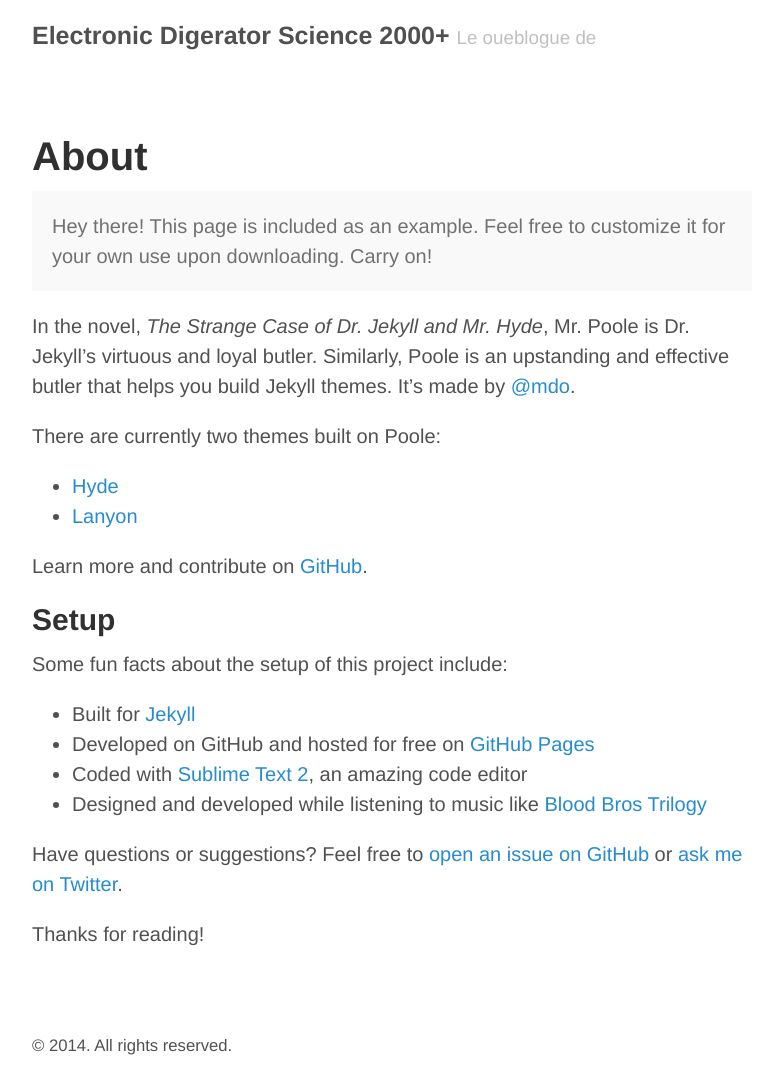
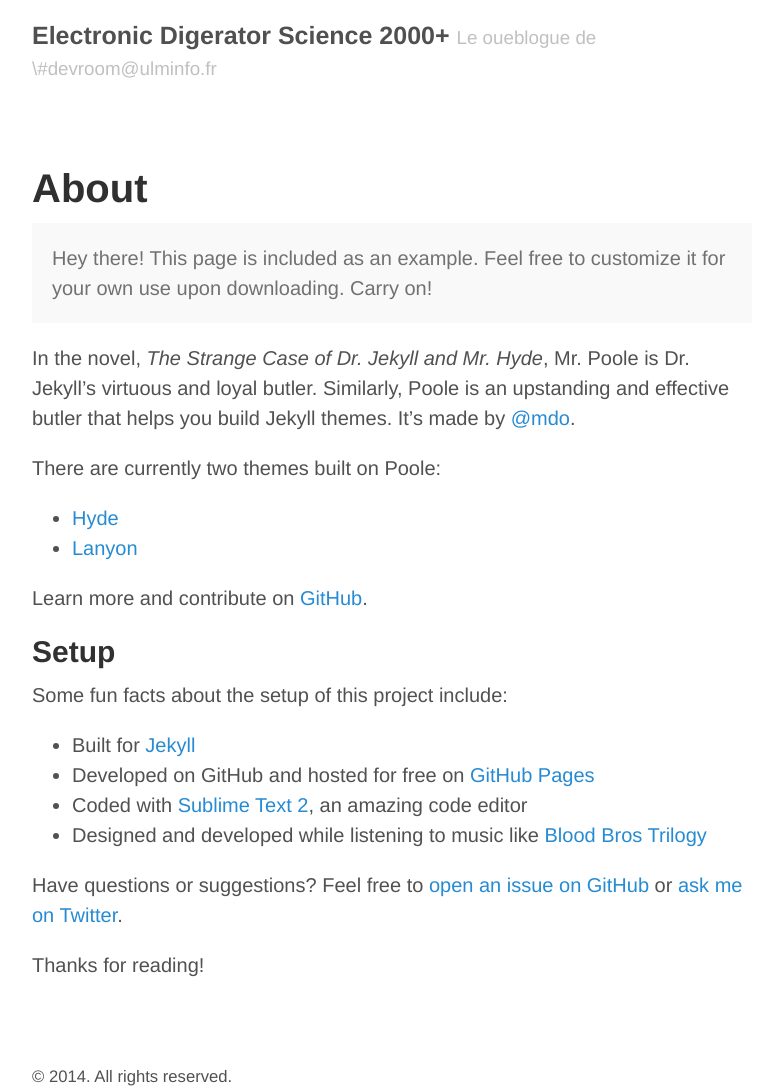
Before and after one commit to electronicdigeratorscience2000plus/electronicdigeratorscience2000plus.github.io, a Jekyll site: the page built from about.md, in a window 1280 px wide. Shown: the whole page, without its empty margins (248-1021 px from the left). Built offline with Jekyll 4.4.1, drawn with Linux system fonts in a browser that asks for light colours; before the commit the page ends 1059 px from its top, so only the background shows below that.

Commit message:
le caractère #

```diff
--- a/_config.yml
+++ b/_config.yml
@@ -4,7 +4,7 @@
 
 # Setup
 title:            Electronic Digerator Science 2000+
-tagline:          Le oueblogue de #devroom@ulminfo.fr
+tagline:          Le oueblogue de \#devroom@ulminfo.fr
 # url:              http://getpoole.com
 paginate:         1
 baseurl:          /
```
